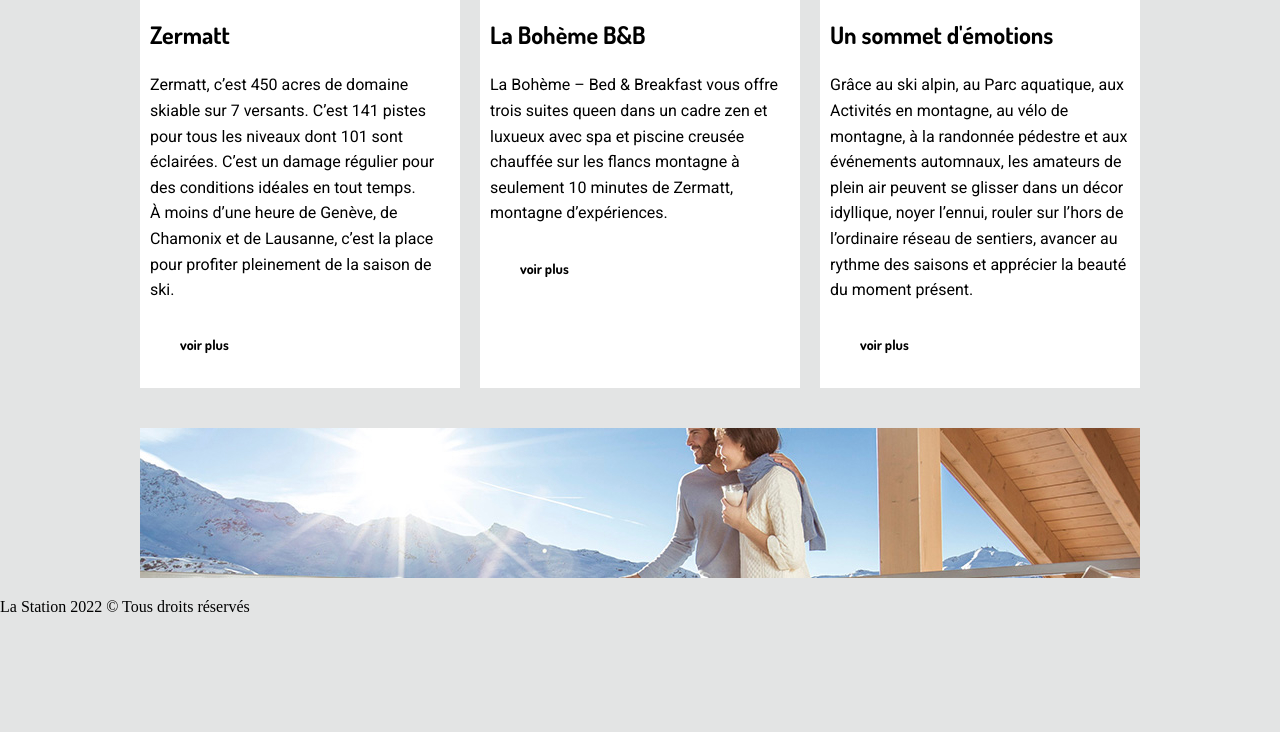
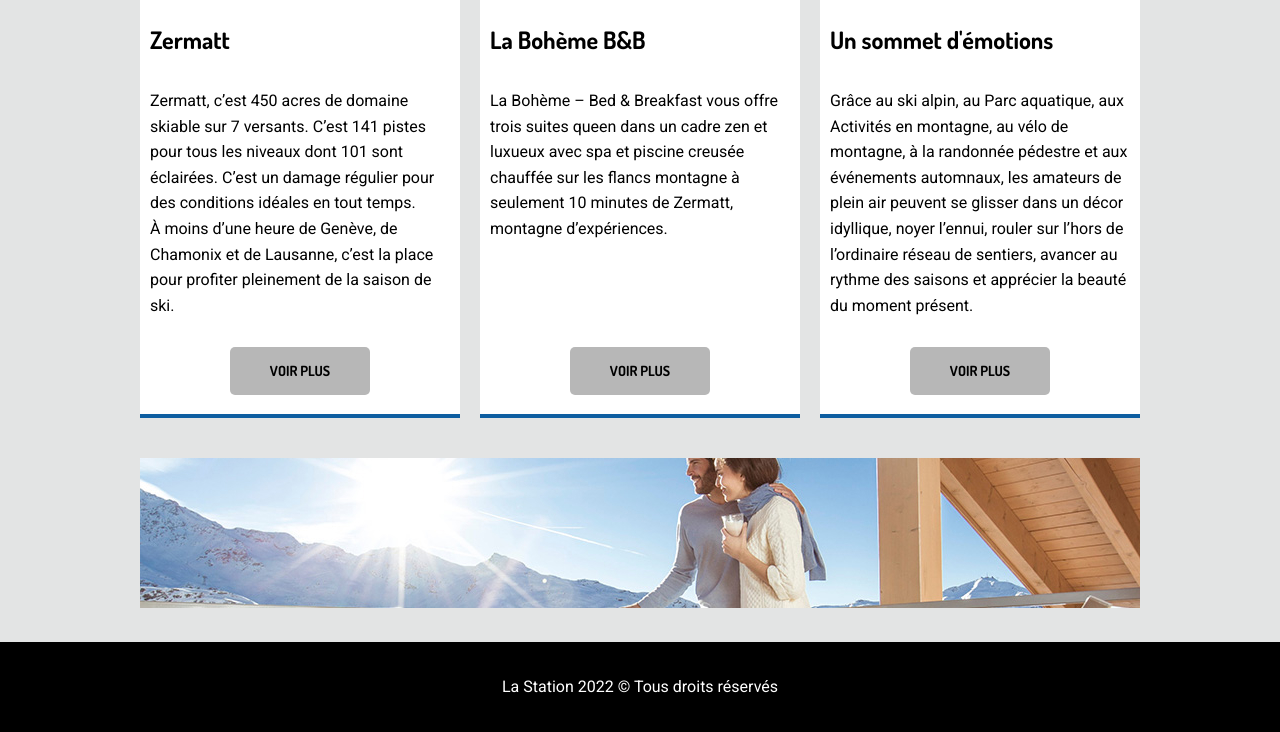
Before and after one commit to TheClutchPowers/Dervieux_Guillaume_LaStation, a plain HTML site: page index.html in a window 1280 px wide. Shown: the part 898-1630 px from the top of the page. Before the commit the page ends 1531 px from the top, so only its background shows below. Drawn offline with Linux system fonts and the light colour scheme.

Commit message:
site finito

```diff
--- a/css/styles.css
+++ b/css/styles.css
@@ -96,10 +96,12 @@ nav a:hover {
 article {
   background-color: white;
   width: 320px;
+  display: flex;
+  flex-direction: column;
+  border-bottom: solid 4px #0e5ea1;
 }
 article img {
-  margin-top: 10px;
-  margin-left: 10px;
+  margin: 5px;
 }
 article h3 {
   font-family: dosis, sans-serif;
@@ -118,4 +120,32 @@ article h4 {
   font-weight: bold;
   font-size: 14px;
   padding: 16px 40px;
+  text-align: center;
+  text-transform: uppercase;
+  background-color: #b7b7b7;
+  border-radius: 5px;
+  display: inline;
+  align-self: center;
 }
+.centre {
+  margin-top: 95px;
+}
+article h4:hover {
+  background-color: #0e5ea1;
+  color: white;
+}
+
+.couple {
+  margin-bottom: 30px;
+}
+
+footer {
+  background-color: black;
+  color: white;
+  padding: 20px;
+}
+
+footer p {
+  text-align: center;
+  font-family: roboto, sans-serif;
+}
--- a/index.html
+++ b/index.html
@@ -62,7 +62,7 @@
             flancs montagne à seulement 10 minutes de Zermatt, montagne
             d’expériences.
           </p>
-          <h4 class="bouton">voir plus</h4>
+          <h4 class="bouton centre">voir plus</h4>
         </article>
         <article>
           <img src="images/architecture@1x 1.jpg" alt="architecture" />
@@ -80,7 +80,9 @@
       </section>
     </div>
 
-    <div class="wrapper"><img src="images/escapade.jpg" alt="couple" /></div>
+    <div class="wrapper couple">
+      <img src="images/escapade.jpg" alt="couple" />
+    </div>
 
     <footer>
       <p class="pied">La Station 2022 © Tous droits réservés</p>
```
